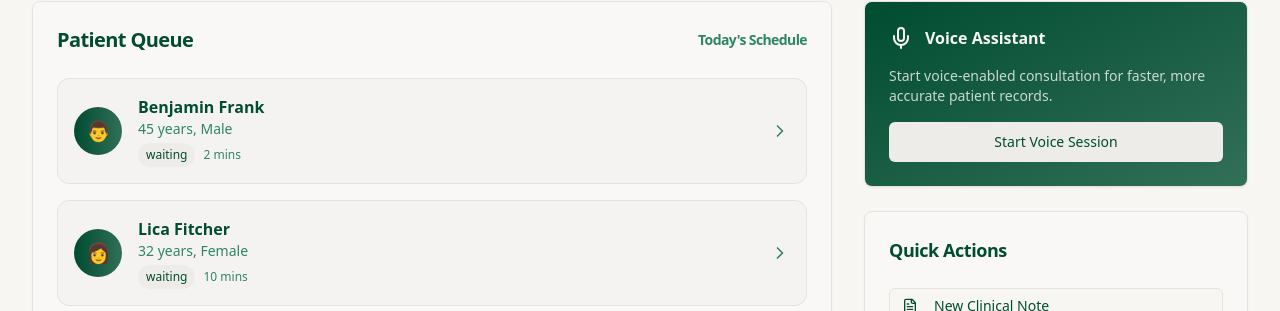
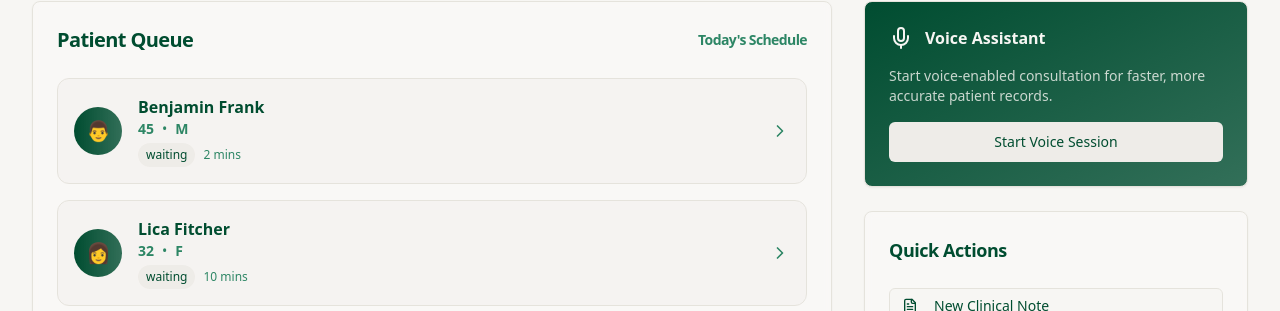
Before and after one commit to Ravinder210/kiran-voice-scribe, a React (Vite) app: page / in a window 1280 px wide. Shown: the part 442-753 px from the top of the page. Built offline with nearby package versions, Linux system fonts and the light colour scheme.

Commit message:
Fix patient age and gender display
Updated `Index.tsx` to display patient age and gender with a separator.

```diff
--- a/src/pages/Index.tsx
+++ b/src/pages/Index.tsx
@@ -194,7 +194,11 @@ const Index = () => {
                         </div>
                         <div>
                           <h3 className="font-semibold text-card-foreground text-sm sm:text-base">{patient.name}</h3>
-                          <p className="text-xs sm:text-sm text-muted-foreground hidden sm:block">{patient.age} years, {patient.gender}</p>
+                          <div className="flex items-center space-x-2 text-xs sm:text-sm text-muted-foreground hidden sm:block">
+                            <span className="font-bold">{patient.age}</span>
+                            <span>•</span>
+                            <span className="font-bold">{patient.gender.charAt(0)}</span>
+                          </div>
                           <div className="flex items-center space-x-2 mt-1">
                             <span className={`px-2 py-1 rounded-full text-xs font-medium ${
                               patient.status === 'waiting' ? 'bg-secondary text-secondary-foreground' :
```
